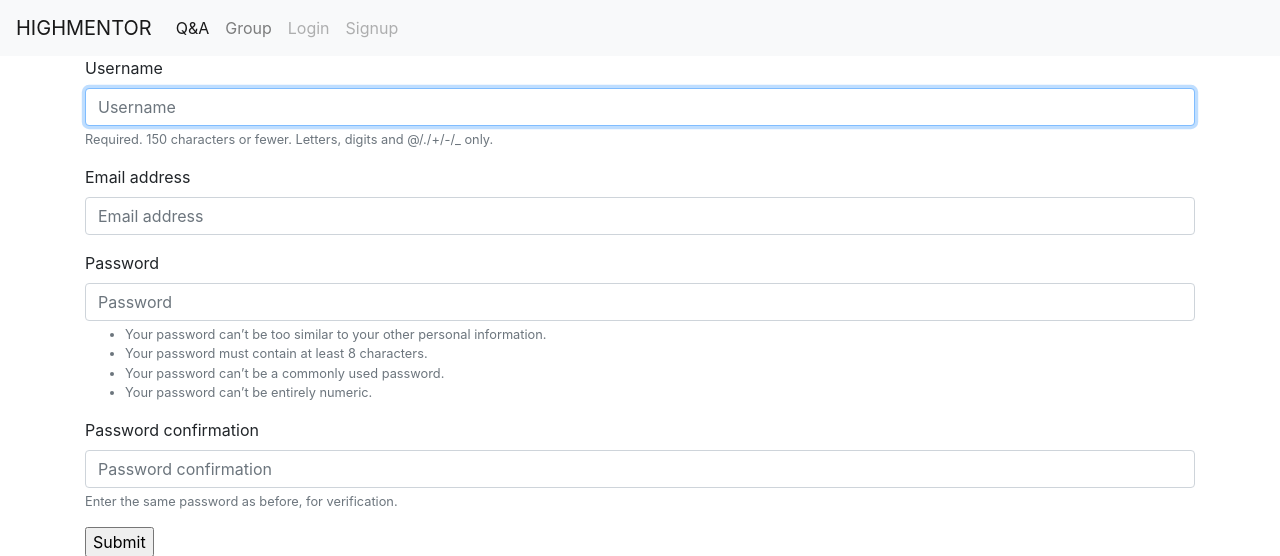
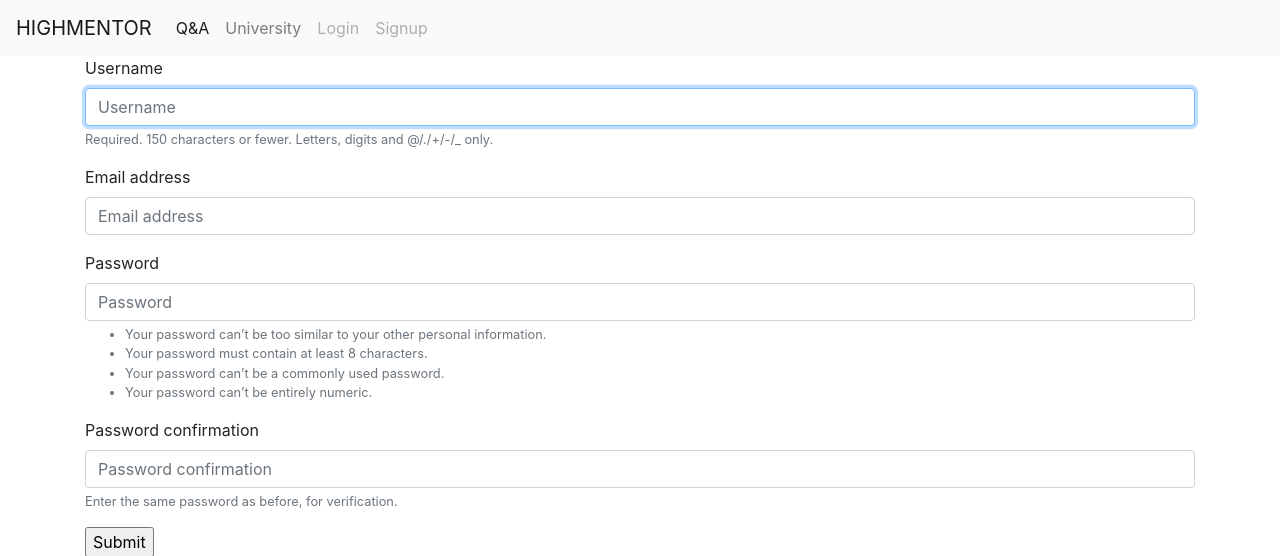
Before and after one commit to highmentor/high_mento, a Django app: page /accounts/signup/ in a window 1280 px wide. Shown: the top 556 px of the page. Run offline with Django 3.2, Linux system fonts and the light colour scheme; some libraries are stand-ins or nearby versions.

Commit message:
add univ tap

```diff
--- a/templates/base.html
+++ b/templates/base.html
@@ -26,7 +26,7 @@
             <a class="nav-link" href=questions> Q&A <span class="sr-only">(current)</span></a>
           </li>
           <li class="nav-item">
-            <a class="nav-link" href=#>Group</a>
+            <a class="nav-link" href='uni_infor/'>University</a>
           </li>
           {% if user.is_authenticated %}
           <li class="nav-item">
```
Also changed, not shown: db.sqlite3.
